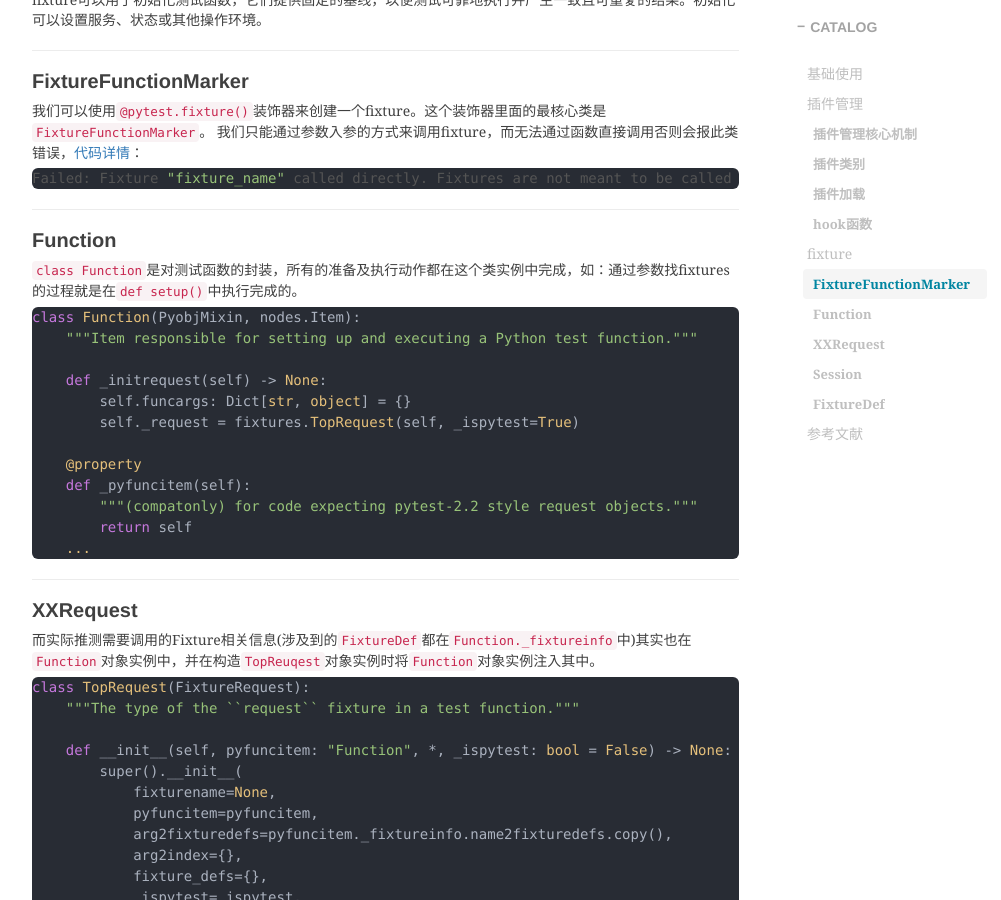
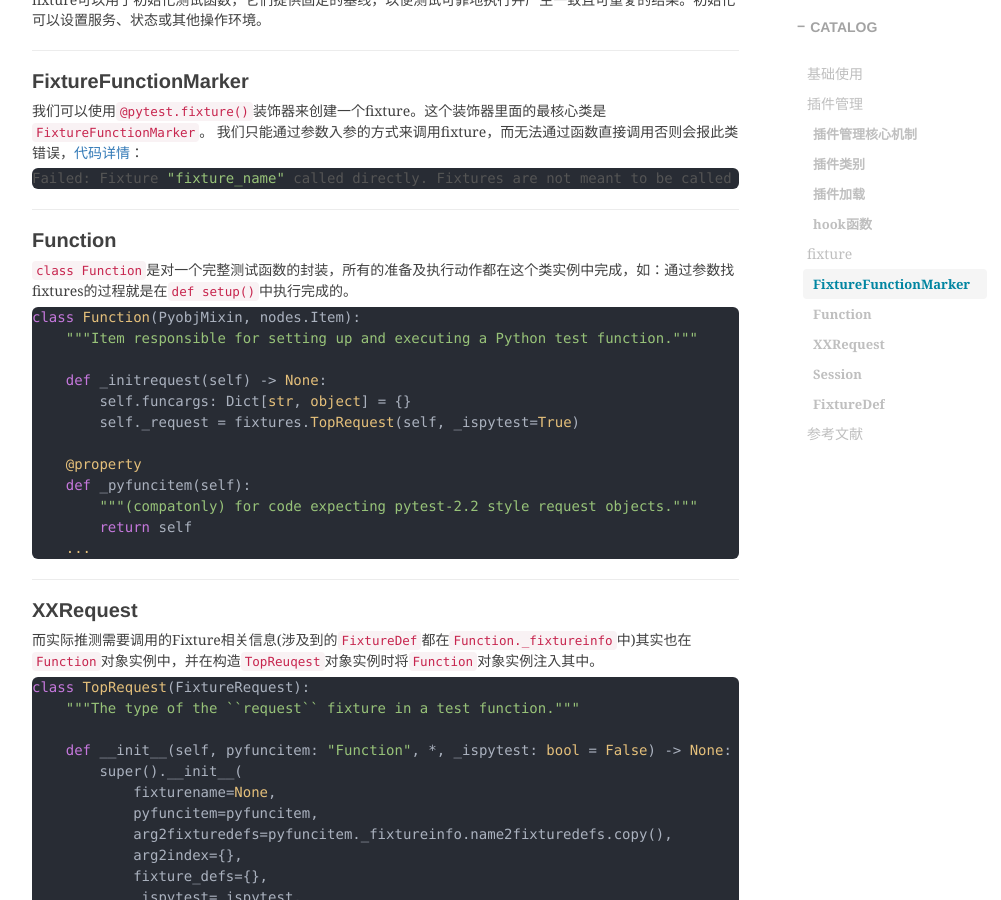
Before and after one commit to shihai1991/shihai1991.github.io, a Jekyll site: the page built from _posts/2023-07-17-pytest学习.md, in a window 1280 px wide and 900 px high, scrolled down 1164 px. Shown: the whole window, without its empty margins (233-1234 px from the left). Built offline with Jekyll 4.4.1, drawn with Linux system fonts in a browser that asks for light colours; nearby versions of some CDN libraries; comment, search, counter and statistics services are not loaded.

Commit message:
Update 2023-07-17-pytest学习.md

````diff
--- a/_posts/2023-07-17-pytest学习.md
+++ b/_posts/2023-07-17-pytest学习.md
@@ -39,7 +39,7 @@ Failed: Fixture "fixture_name" called directly. Fixtures are not meant to be cal
 ```
 
 ## Function
-`class Function`是对测试函数的封装，所有的准备及执行动作都在这个类实例中完成，如：通过参数找fixtures的过程就是在`def setup()`中执行完成的。
+`class Function`是对一个完整测试函数的封装，所有的准备及执行动作都在这个类实例中完成，如：通过参数找fixtures的过程就是在`def setup()`中执行完成的。
 ```python
 class Function(PyobjMixin, nodes.Item):
     """Item responsible for setting up and executing a Python test function."""
````
